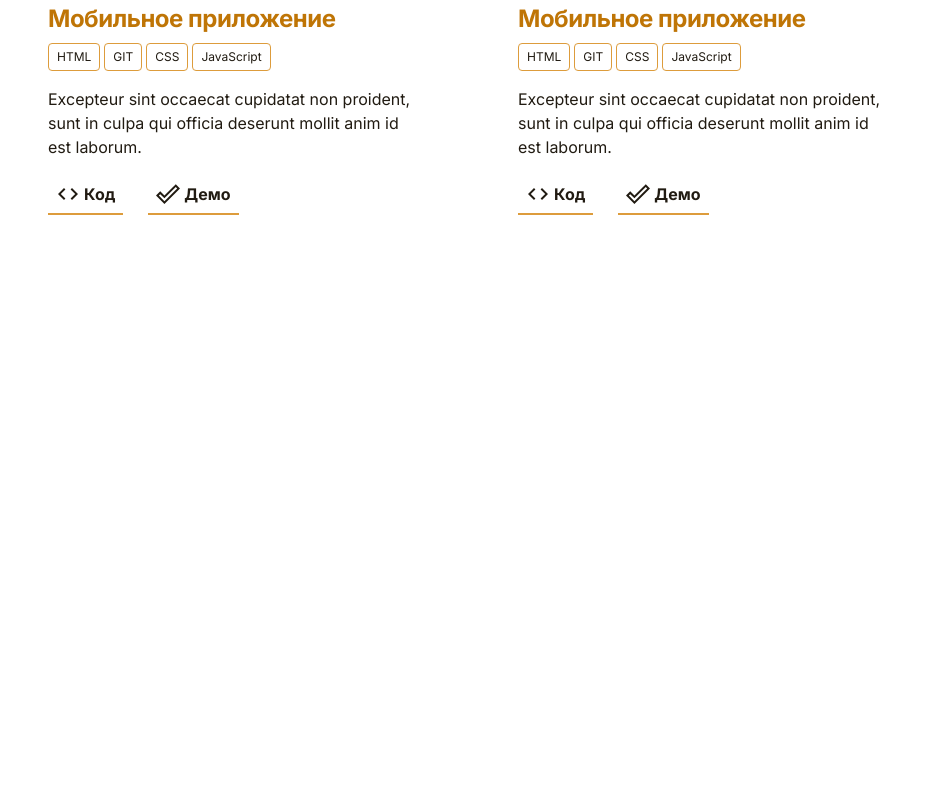
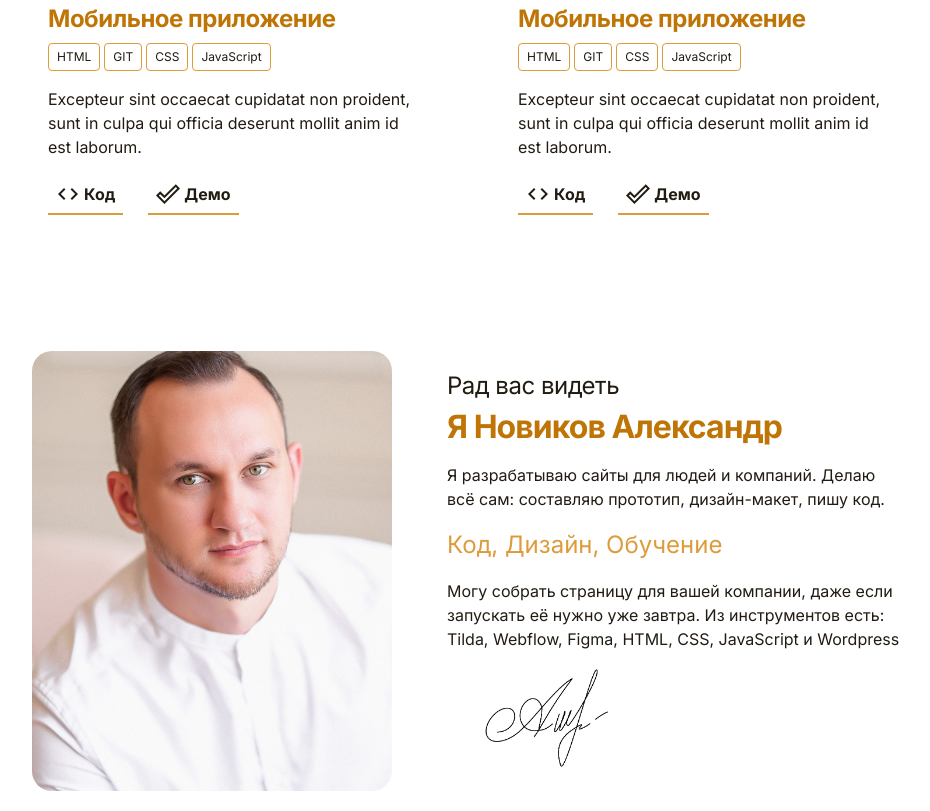
Before and after one commit to swiftproger/homepage_template, a plain HTML site: page index.html in a window 1280 px wide. Shown: the part 899-1710 px from the top of the page, without its empty margins (173-1103 px from the left). Before the commit the page ends 1170 px from the top, so only its background shows below. Drawn offline with Linux system fonts and the light colour scheme.

Commit message:
Обо мне

```diff
--- a/css/style.css
+++ b/css/style.css
@@ -180,3 +180,56 @@ body {
 .card-button-icon {
     margin-right: 4px;
 }
+
+.developer {
+    padding: 80px 0 20px;
+    display: flex;
+    align-items: center;
+}
+
+.developer-photo {
+    width: 360px;
+    height: 440px;
+    flex-shrink: 0;
+    object-fit: cover;
+    border-radius: 20px;
+}
+
+.developer-about {
+    margin-left: 55px;
+}
+
+.developer-hello {
+     font-size: 24px;
+    line-height: 135%;
+    letter-spacing: -0.02em;
+    color: #211B12;
+}
+
+.developer-title {
+    font-weight: 700;
+    font-size: 32px;
+    line-height: 125%;
+    letter-spacing: -0.03em;
+    color: #BF7506;
+    margin-top: 4px;
+    margin-bottom: 16px;
+
+}
+
+.developer-text {
+    font-size: 16px;
+    line-height: 150%;
+    color: #211B12;
+}
+
+.motto {
+    font-size: 24px;
+    line-height: 150%;
+    color: #DD9C3C;
+    margin: 16px 0;
+}
+
+.developer-sing {
+    max-width: 200px;
+}
--- a/index.html
+++ b/index.html
@@ -121,5 +121,24 @@
     </div>
     <!-- /.container -->
 </section>
+<section class="developer container">
+    <img src="images/photo.jpg" alt="" class="developer-photo">
+    <div class="developer-about">
+        <span class="developer-hello">Рад вас видеть</span>
+        <h2 class="developer-title">Я Новиков Александр</h2>
+        <p class="developer-text">
+            Я разрабатываю сайты для людей и компаний. Делаю всё сам: составляю прототип, дизайн-макет, пишу код.
+        </p>
+        <span class="motto">Код, Дизайн, Обучение</span>
+        <p class="developer-text">
+            Могу собрать страницу для вашей компании, даже если запускать её нужно уже завтра. Из инструментов есть:
+            Tilda, Webflow, Figma, HTML, CSS, JavaScript и Wordpress
+        </p>
+        <img src="images/sing.png" alt="Подпись: Новиков Александр" class="developer-sing">
+    </div>
+    <!-- /.developer-about -->
+</section>
+<!-- /.developer container -->
+
 </body>
 </html>
```
Also changed, not shown: images/photo.jpg (added), images/sing.png (added).
